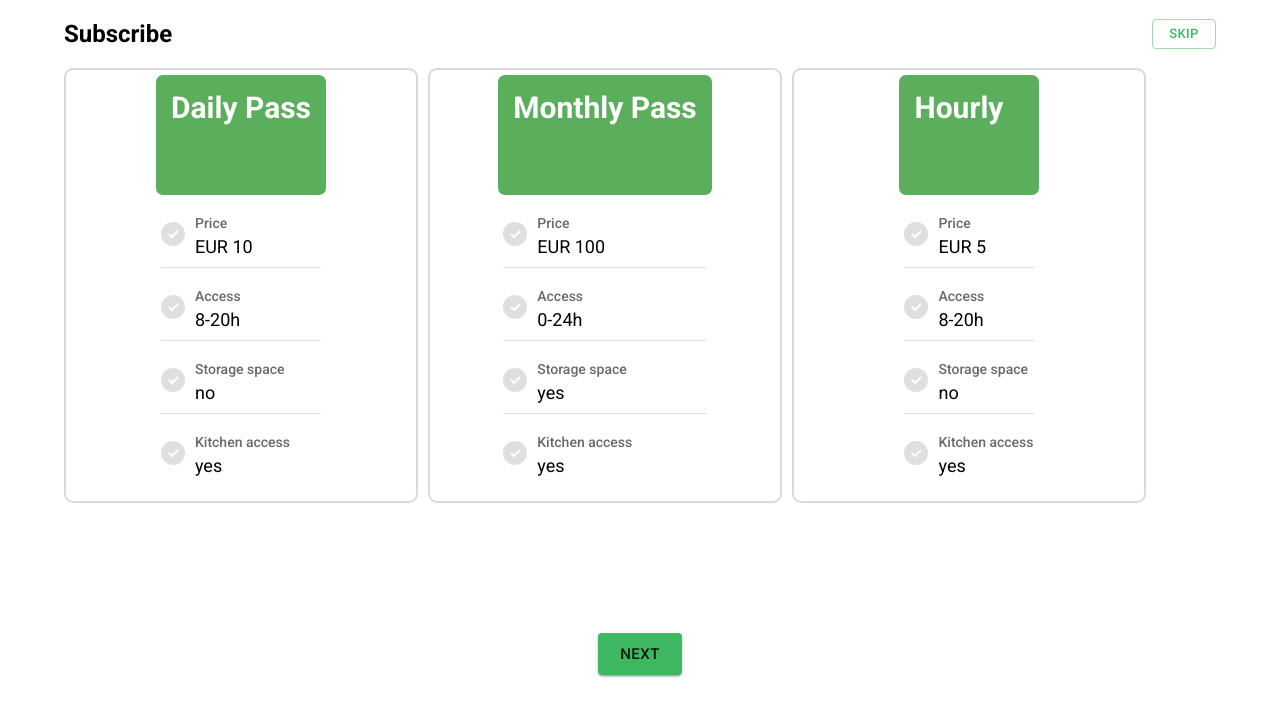
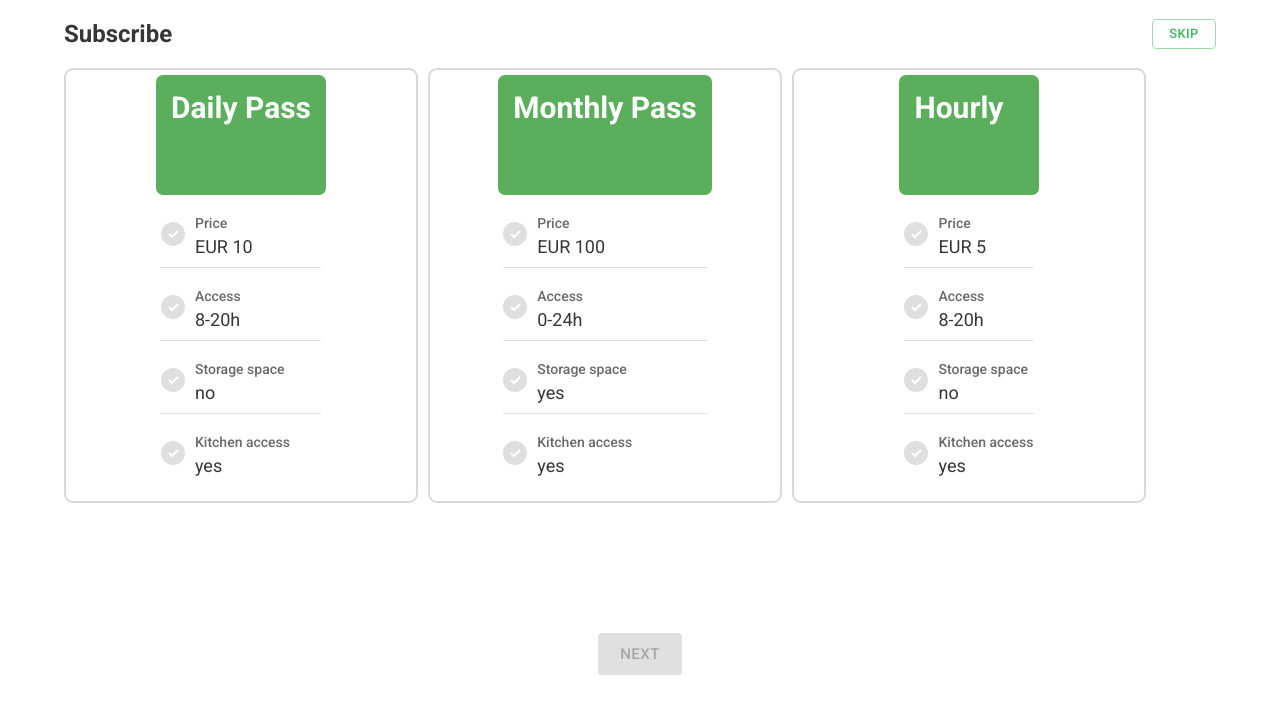
Before and after one commit to frrrolova/cow-app, a React (Vite) app: page /join in a window 1280 px wide. Shown: the top 716 px of the page. Built offline with nearby package versions, Linux system fonts and the light colour scheme; data requests are answered from the project's data file.

Commit message:
feat: create choosen subscription saving

```diff
--- a/db.json
+++ b/db.json
@@ -52,5 +52,13 @@
       "storage": "no",
       "kitchen": "yes"
     }
-  ]
+  ],
+  "selectedSubscription": {
+    "id": 2,
+    "name": "Monthly Pass",
+    "price": "100",
+    "access": "0-24h",
+    "storage": "yes",
+    "kitchen": "yes"
+  }
 }
--- a/src/components/subscriptions/SubscriptionOptions.tsx
+++ b/src/components/subscriptions/SubscriptionOptions.tsx
@@ -1,7 +1,7 @@
 import { useEffect, useState } from 'react'
 import { SubscriptionCardData } from '../../models/subscriptions-response'
 import { SubscriptionCard } from './subscription-card/SubscriptionCard'
-import { getAllSubscribes } from '../../services/subscriptions.service'
+import { getAllSubscribes, saveSubscription } from '../../services/subscriptions.service'
 import { Button } from '@mui/material'
 import { useNavigate } from 'react-router-dom'
 
@@ -10,6 +10,9 @@ export function SubscriptionOptions() {
   useEffect(() => {
     getAllSubscribes().then((response) => setData(response))
   }, [])
+
+  const [selectedSubscription, setSelectedSubscription] = useState<SubscriptionCardData | null>(null)
+
   const navigate = useNavigate()
 
   return (
@@ -17,16 +20,28 @@ export function SubscriptionOptions() {
       <div className="subscribe-options">
         <div className="subscribe-options__container">
           {data.map((item: SubscriptionCardData) => (
-            <SubscriptionCard key={item.id} subscription={item} />
+            <SubscriptionCard
+              key={item.id}
+              subscription={item}
+              isSelected={item === selectedSubscription}
+              onClick={(subscription) => {
+                item === selectedSubscription ? setSelectedSubscription(null) : setSelectedSubscription(subscription)
+              }} />
           ))}
         </div>
       </div>
       <div className="subcribe-btns-container">
         <Button
+          type='button'
           size="large"
           variant="contained"
           className="subscribe-btn"
-          onClick={() => navigate('/checkout')}
+          disabled={selectedSubscription ? false : true}
+          onClick={() => {
+            if (selectedSubscription) {
+              saveSubscription(selectedSubscription).then(() => navigate('/checkout'))
+            }
+          }}
         >
           Next
         </Button>
--- a/src/components/subscriptions/subscription-card/SubscriptionCard.tsx
+++ b/src/components/subscriptions/subscription-card/SubscriptionCard.tsx
@@ -1,26 +1,25 @@
-import { useState } from 'react'
+// import { useState } from 'react'
 import checkmarkOut from '../../../assets/checkmark-outlined.svg'
 import checkmark from '../../../assets/checkmark.svg'
 import { SubscriptionCardData } from '../../../models/subscriptions-response'
 
 export function SubscriptionCard({
-  subscription,
+  subscription, isSelected, onClick
+
 }: {
-  subscription: SubscriptionCardData
+    subscription: SubscriptionCardData,
+    isSelected?: boolean
+    onClick?: (item: SubscriptionCardData) => void
 }) {
-  const [isOpened, setIsOpened] = useState<boolean>(false)
+
   return (
     <>
       <details
         className="card"
-        open={isOpened}
+        open={isSelected}
         onClick={(e) => {
           e.preventDefault()
-          isOpened ? setIsOpened(false) : setIsOpened(true)
-        }}
-        onBlur={(e) => {
-          e.preventDefault()
-          setIsOpened(false)
+          onClick?.(subscription)
         }}
       >
         <summary className="card__container">
--- a/src/models/subscriptions-response.ts
+++ b/src/models/subscriptions-response.ts
@@ -1,5 +1,7 @@
-export interface SubscriptionCardData {
+export interface Subscription {
   id: number
+}
+export interface SubscriptionCardData extends Subscription {
   name: string
   price: string
   access: string
--- a/src/pages/Checkout.tsx
+++ b/src/pages/Checkout.tsx
@@ -1,17 +1,33 @@
+import { useEffect, useState } from 'react'
 import { Card } from '../components/card/Card'
+import { SubscriptionCard } from '../components/subscriptions/subscription-card/SubscriptionCard'
+import { SubscriptionCardData } from '../models/subscriptions-response'
+import { getSavedId, getSubscriptionData } from '../services/subscriptions.service'
+import { useNavigate } from 'react-router-dom'
 
 export function Checkout() {
+  const [subscriptionData, setSubscriptionData] = useState<SubscriptionCardData>()
+  const navigate = useNavigate()
+  useEffect(() => {
+    getSavedId().then((response) => {
+      response.id
+        ? getSubscriptionData(response.id).then((resp) => setSubscriptionData(resp))
+        : navigate('/subscribe')
+    })
+  }, [])
   return (
     <>
       <header className="header">
         <h2>Checkout</h2>
       </header>
-      <div className="checkout">
-        <div className="checkout-info"></div>
+      {subscriptionData && <div className="checkout">
+        <div className="checkout-info">
+          <SubscriptionCard subscription={subscriptionData}/>
+        </div>
         <div className="checkout-payment">
           <Card />
         </div>
-      </div>
+      </div>}
     </>
   )
 }
--- a/src/services/subscriptions.service.ts
+++ b/src/services/subscriptions.service.ts
@@ -1,9 +1,25 @@
 import { AxiosResponse } from 'axios'
 import { http } from '../http'
-import { SubscriptionCardData } from '../models/subscriptions-response'
+import { Subscription, SubscriptionCardData } from '../models/subscriptions-response'
 
 export function getAllSubscribes(): Promise<SubscriptionCardData[]> {
   return http
     .get('/subscriptions')
     .then((response: AxiosResponse<SubscriptionCardData[]>) => response.data)
 }
+
+export function saveSubscription(data: Subscription): Promise<void> {
+  return http.post('/selectedSubscription', data).then(() => {return})
+}
+
+export function getSavedId(): Promise<Subscription> {
+  return http
+    .get('/selectedSubscription')
+    .then((response: AxiosResponse<Subscription>) => response.data)
+}
+
+export function getSubscriptionData(id: number): Promise<SubscriptionCardData> {
+  return http
+    .get(`/subscriptions/${id}`)
+    .then((response: AxiosResponse<SubscriptionCardData>) => response.data)
+}
--- a/src/styles/index.scss
+++ b/src/styles/index.scss
@@ -4,6 +4,7 @@
 body {
   margin: 0;
   font-family: 'Roboto', sans-serif;
+  color: #373636;;
 }
 
 a,
```
